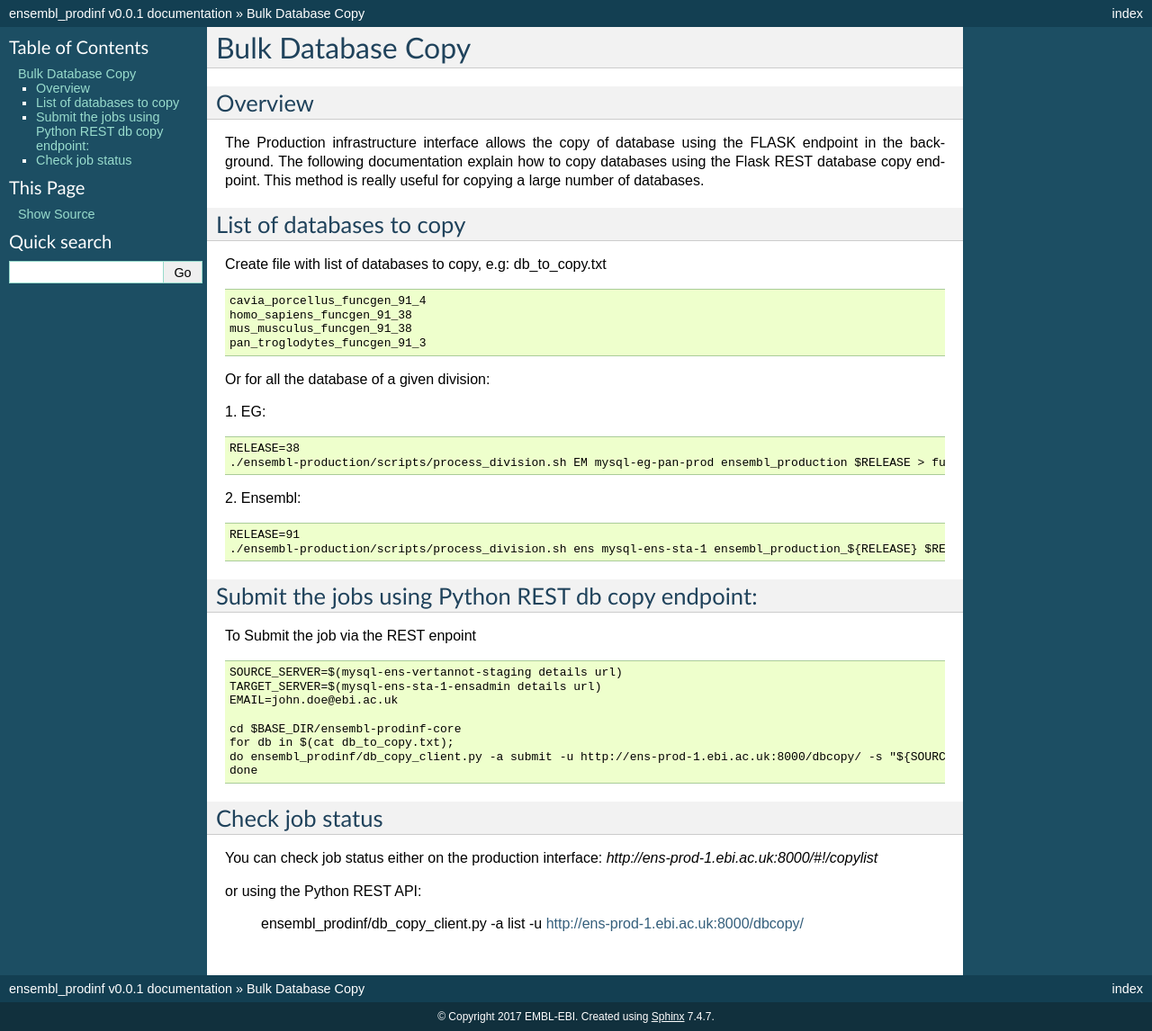
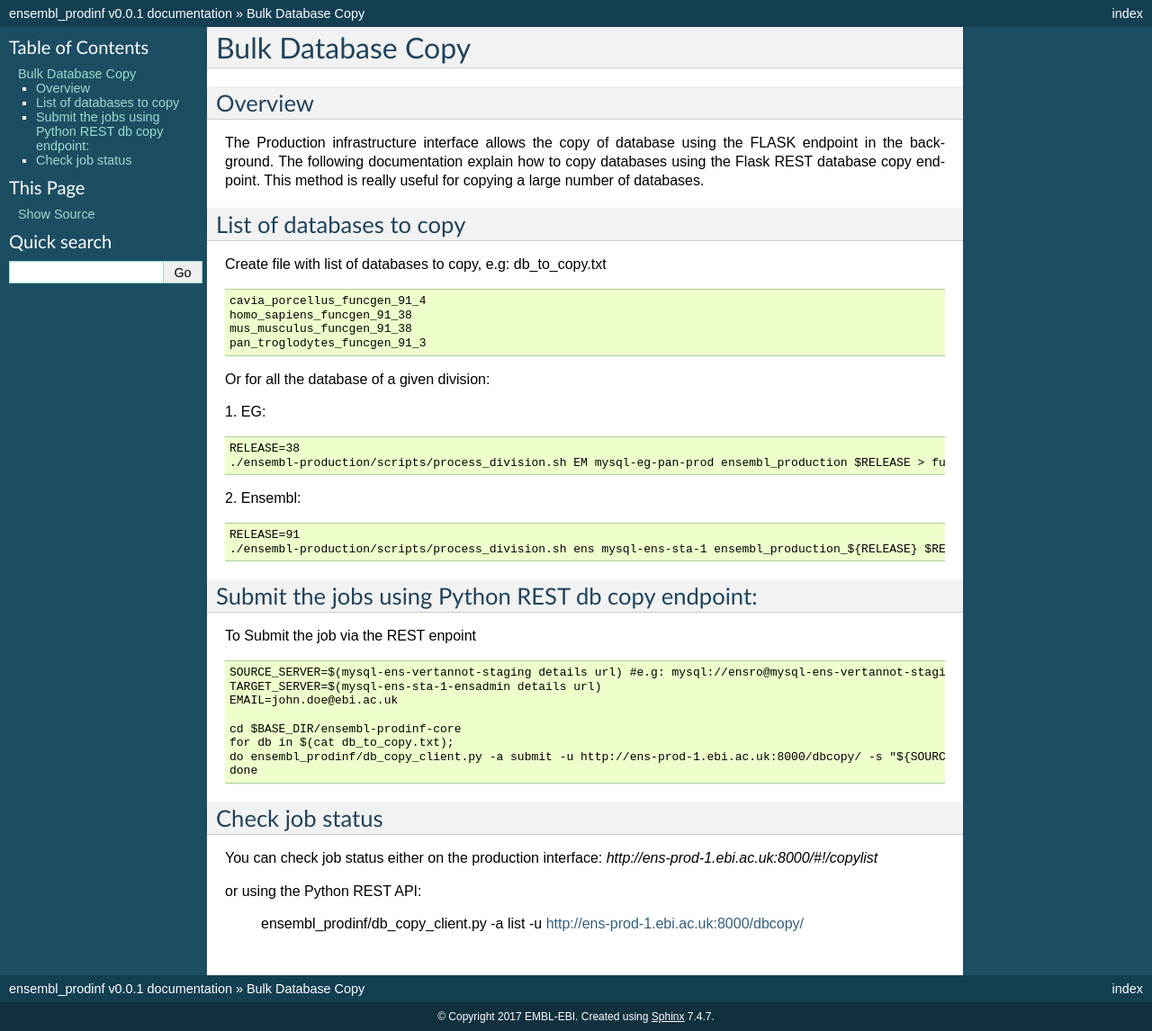
Before and after one commit to Ensembl/ensembl-prodinf-datachecks, a Sphinx documentation site: the page built from docs/bulk_db_copy.rst, in a window 1280 px wide. Shown: the whole page at 90% size. Built offline with Sphinx 7.4.7, drawn with Linux system fonts in a browser that asks for light colours.

Commit message:
Update bulk_db_copy.rst
Added mysql url example

```diff
--- a/docs/bulk_db_copy.rst
+++ b/docs/bulk_db_copy.rst
@@ -35,7 +35,7 @@ Submit the jobs using Python REST db copy endpoint:
 
 To Submit the job via the REST enpoint
 ::
-  SOURCE_SERVER=$(mysql-ens-vertannot-staging details url)
+  SOURCE_SERVER=$(mysql-ens-vertannot-staging details url) #e.g: mysql://ensro@mysql-ens-vertannot-staging:4573/
   TARGET_SERVER=$(mysql-ens-sta-1-ensadmin details url)
   EMAIL=john.doe@ebi.ac.uk
 
```
